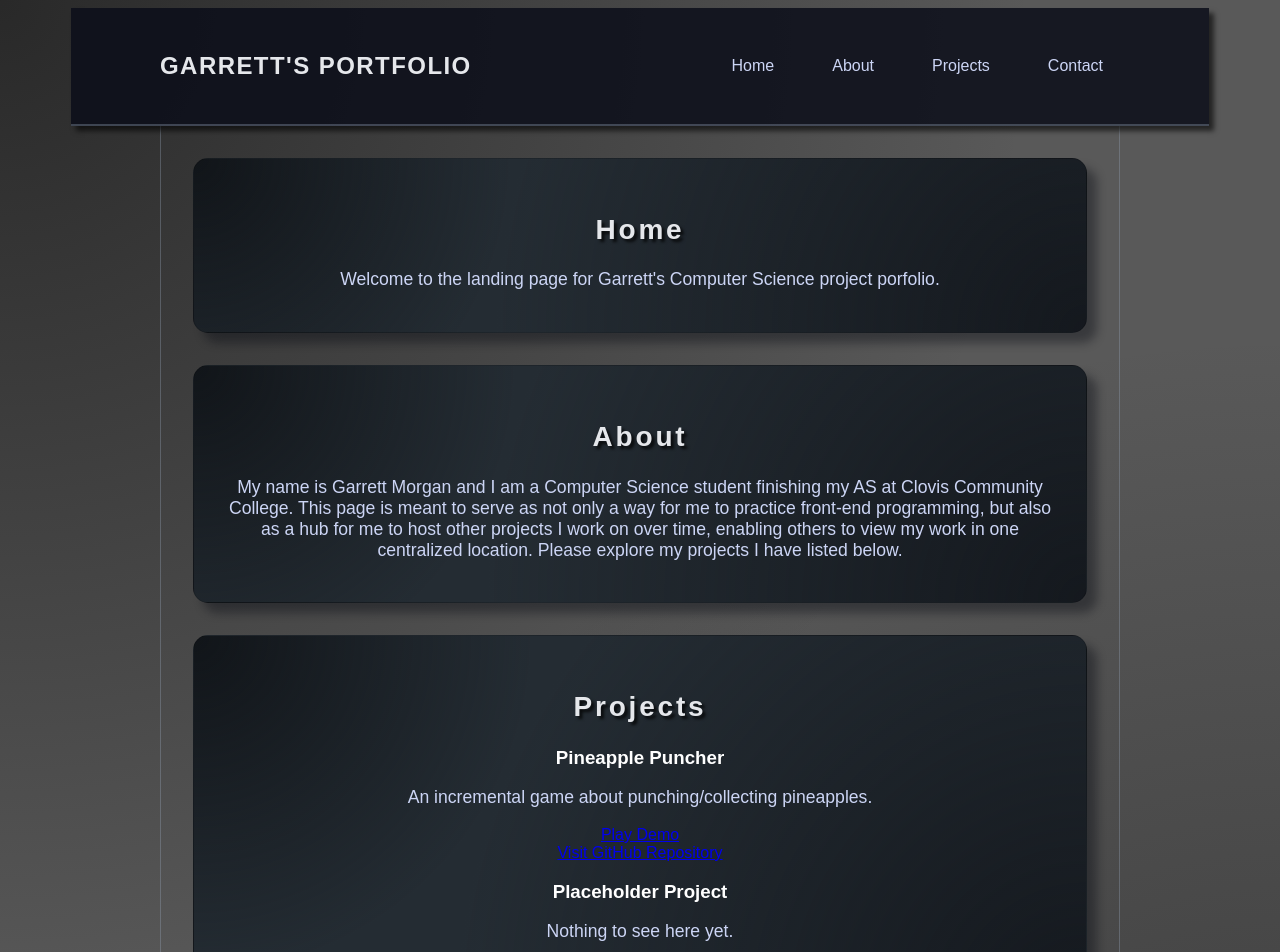
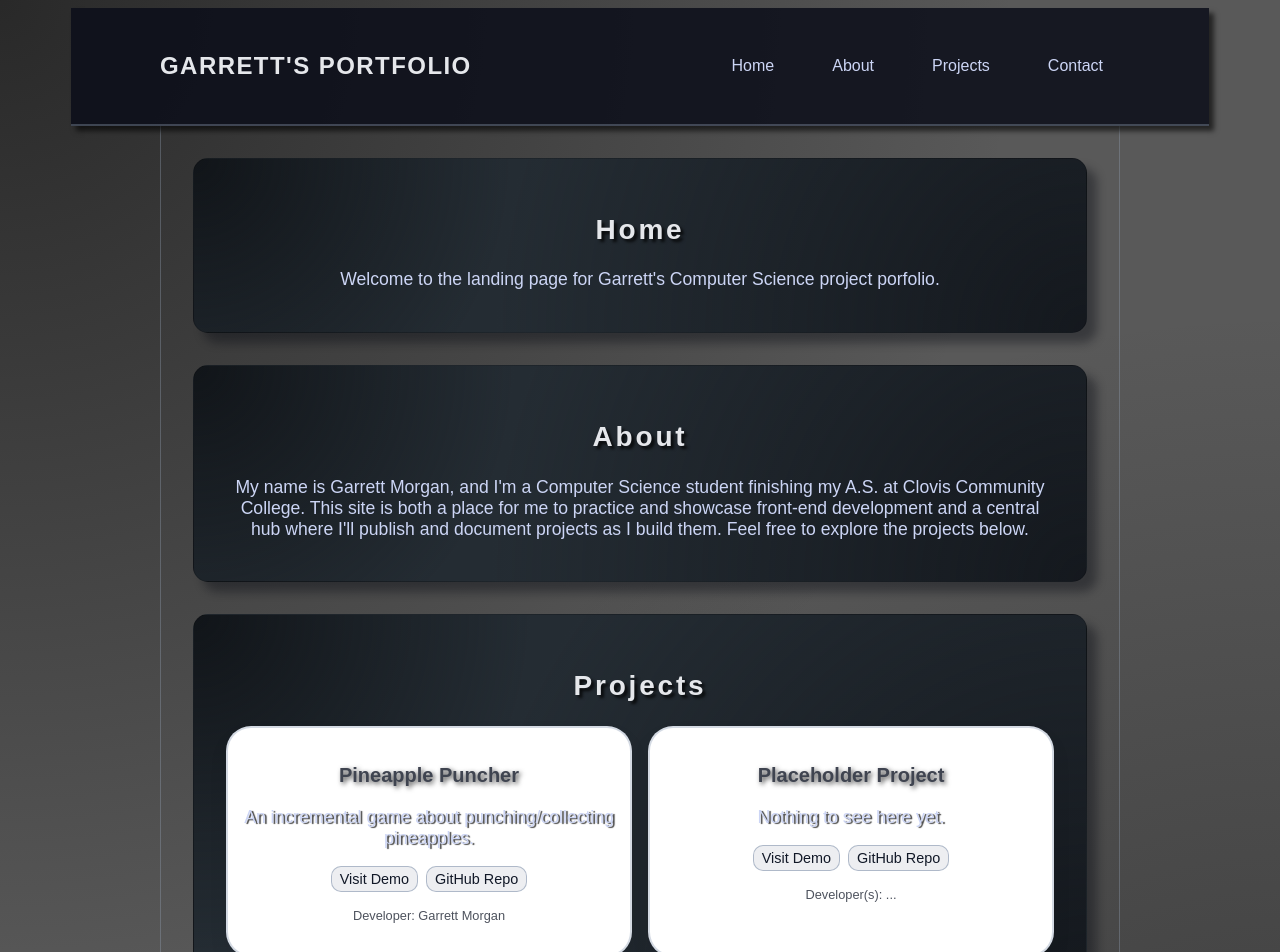
Before and after one commit to GarrettMorgan1228/Portfolio, a React (Vite) app: page / in a window 1280 px wide. Shown: the top 952 px of the page. Built offline with nearby package versions, Linux system fonts and the light colour scheme.

Commit message:
style: changed project card style and added link buttons

```diff
--- a/src/App.css
+++ b/src/App.css
@@ -93,39 +93,88 @@ body{
     font-size: 1.1em;
     color: hsl(226, 68%, 88%);
 }
+.projects-grid{
+    display: grid;
+    grid-template-columns: minmax(0, 1fr);
+    gap: 1rem;
+}
+.project-card{
+    background-color: hsl(0, 0%, 100%);
+    border-radius: 25px;
+    padding: 1rem;
+    border: 2px solid hsla(215, 20%, 65%, 0.4);
+    box-shadow: 0px 10px 20px hsla(222, 47%, 11%, 0.06);
+    transition: transform 0.2s ease
+                box-shadow 0.2s ease
+                border-color 0.2s ease;
+}
+.project-card:hover{
+    transform: translateY(-1px);
+    box-shadow: 0px 15px 25px hsl(222, 47%, 11%);
+    border-color: hsla(217, 91%, 60%, 0.5);
+}
+.project-card h3{
+    color: hsl(222, 12%, 28%);
+    text-shadow: 2px 2px 5px hsla(0, 0%, 0%, 0.75);
+    font-size: 1.25rem;
+}
+.project-card p{
+    text-shadow: 2px 1px 1px hsla(0, 0%, 0%, 0.75);
+}
 .project-card-links{
     display: flex;
-    flex-direction: column;
+    justify-content: center;
+    flex-wrap: wrap;
+    gap: 0.5rem;
+}
+.project-card-links a{
+    font-size: 0.9rem;
+    padding: 0.25rem 0.5rem;
+    border-radius: 10px;
+    border: 1px solid hsla(215, 20%, 65%, 0.7);
+    text-decoration: none;
+    color: hsl(221, 39%, 11%);
+    background: hsla(220, 13%, 91%, 0.7);
+    transition: background-color 0.2s ease
+                border-color 0.2s ease
+                transform 0.2s ease;
+}
+.project-card-links a:hover{
+    transform: translateY(-1px);
+    background: hsla(220, 100%, 91%, 0.7);
+    border-color:  hsla(217, 91%, 60%, 0.5);
+}
+.project-authors{
+    padding: 1rem 3rem;
+    color: hsla(221, 39%, 11%, 0.75);
+    font-size: 0.8rem;
 }
 .footer{
     padding: 1rem 3rem;
     text-align: center;
     opacity: 0.75;
 }
-@font-face {
+@font-face{
     font-family: "Roboto Mono";
     src: url("/fonts/RobotoMono-VariableFont_wght.ttf") format("ttf");
 }
-@media (max-width: 640px) {
-  .header-inner {
+@media (max-width: 640px){
+  .header-inner{
     padding: 0.5rem 1rem;
     flex-direction: column;
     align-items: flex-start;
     gap: 0.5rem;
   }
-
-  .header-title {
+  .header-title{
     font-size: 1.05rem;
   }
-
-  .nav {
+  .nav{
     width: 100%;
     justify-content: space-between;
     flex-wrap: wrap;
     gap: 0.5rem;
   }
-
-  .nav-link {
+  .nav-link{
     flex: 1 1 auto;
     text-align: center;
     padding: 0.35rem 0.5rem;
@@ -133,3 +182,8 @@ body{
     min-width: 0;
   }
 }
+@media (min-width: 768px){
+    .projects-grid{
+        grid-template-columns: repeat(2, minmax(0, 1fr));
+    }
+}
--- a/src/App.jsx
+++ b/src/App.jsx
@@ -17,11 +17,10 @@ function App() {
             </Section>
 
             <Section id='about' title='About'>
-              <p>My name is Garrett Morgan and I am a Computer Science student finishing my AS
-                 at Clovis Community College. This page is meant to serve as not only a way for
-                 me to practice front-end programming, but also as a hub for me to host other
-                 projects I work on over time, enabling others to view my work in one
-                 centralized location. Please explore my projects I have listed below.</p>
+              <p>My name is Garrett Morgan, and I'm a Computer Science student finishing my
+                 A.S. at Clovis Community College. This site is both a place for me to practice
+                 and showcase front-end development and a central hub where I'll publish and
+                 document projects as I build them. Feel free to explore the projects below.</p>
             </Section>
 
             <ProjectsSection/>
--- a/src/components/ProjectsSection.jsx
+++ b/src/components/ProjectsSection.jsx
@@ -9,11 +9,14 @@ function ProjectsSection() {
                     <p>An incremental game about punching/collecting pineapples.</p>
                     <div className="project-card-links">
                         <a target="_blank" href="https://pineapplepuncher.garrettstevenmorgan.com">
-                            Play Demo
+                            Visit Demo
                         </a>
                         <a target="_blank" href="https://github.com/GarrettMorgan1228/pineapplePuncher">
-                            Visit GitHub Repository
+                            GitHub Repo
                         </a>
+                    </div>
+                    <div className="project-authors">
+                        Developer: Garrett Morgan
                     </div>
                 </article>
 
@@ -21,12 +24,15 @@ function ProjectsSection() {
                     <h3>Placeholder Project</h3>
                     <p>Nothing to see here yet.</p>
                     <div className="project-card-links">
-                        <a target="_blank" href="https://pineapplepuncher.garrettstevenmorgan.com">
-                            Play Demo
+                        <a target="_blank" href="" className="project-card-link">
+                            Visit Demo
                         </a>
-                        <a target="_blank" href="https://github.com/GarrettMorgan1228/pineapplePuncher">
-                            Visit GitHub Repository
+                        <a target="_blank" href="https://github.com/GarrettMorgan1228/" className="project-card-link">
+                            GitHub Repo
                         </a>
+                    </div>
+                    <div className="project-authors">
+                        Developer(s): ...
                     </div>
                 </article>
             </div>
```
